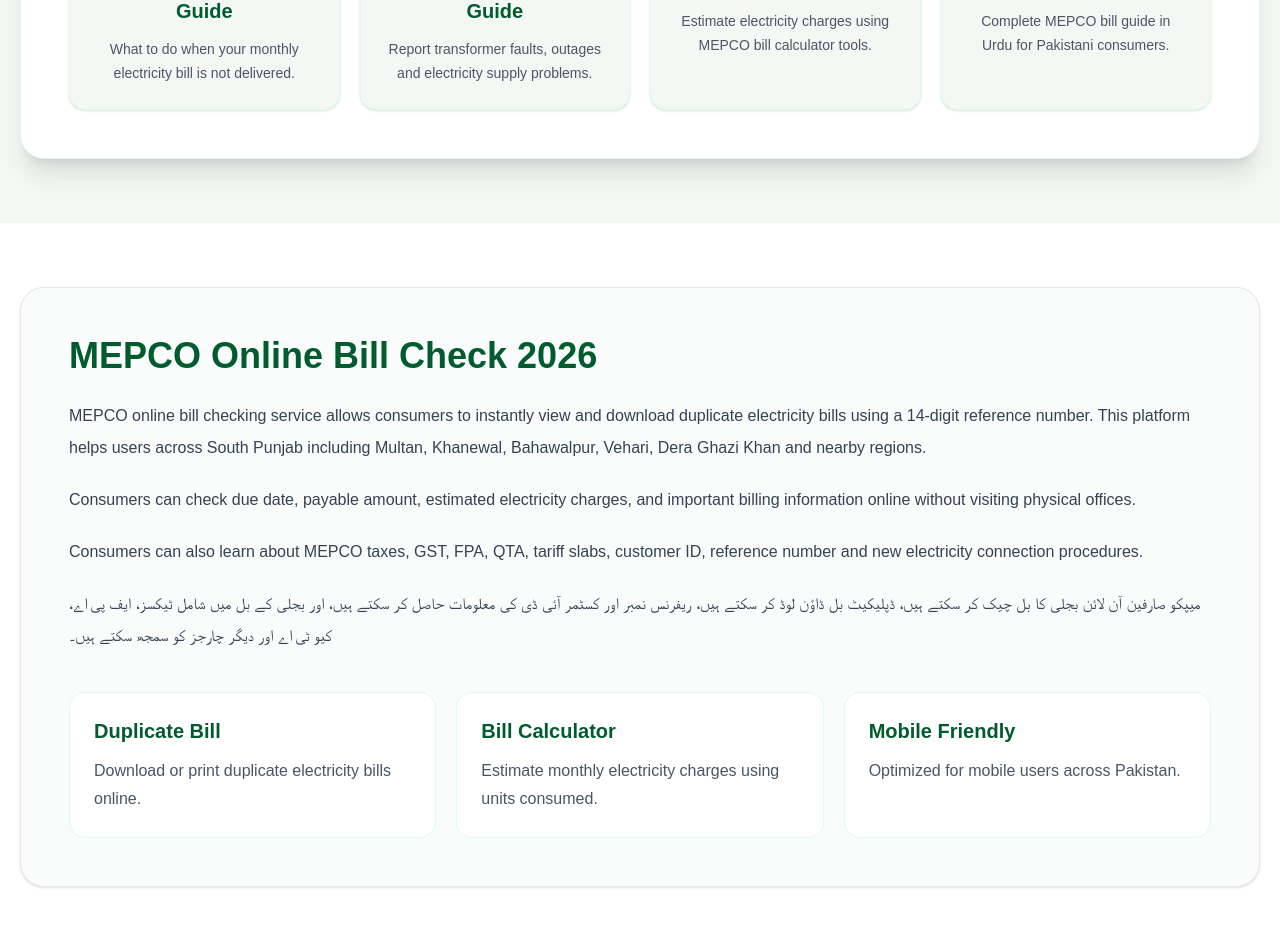
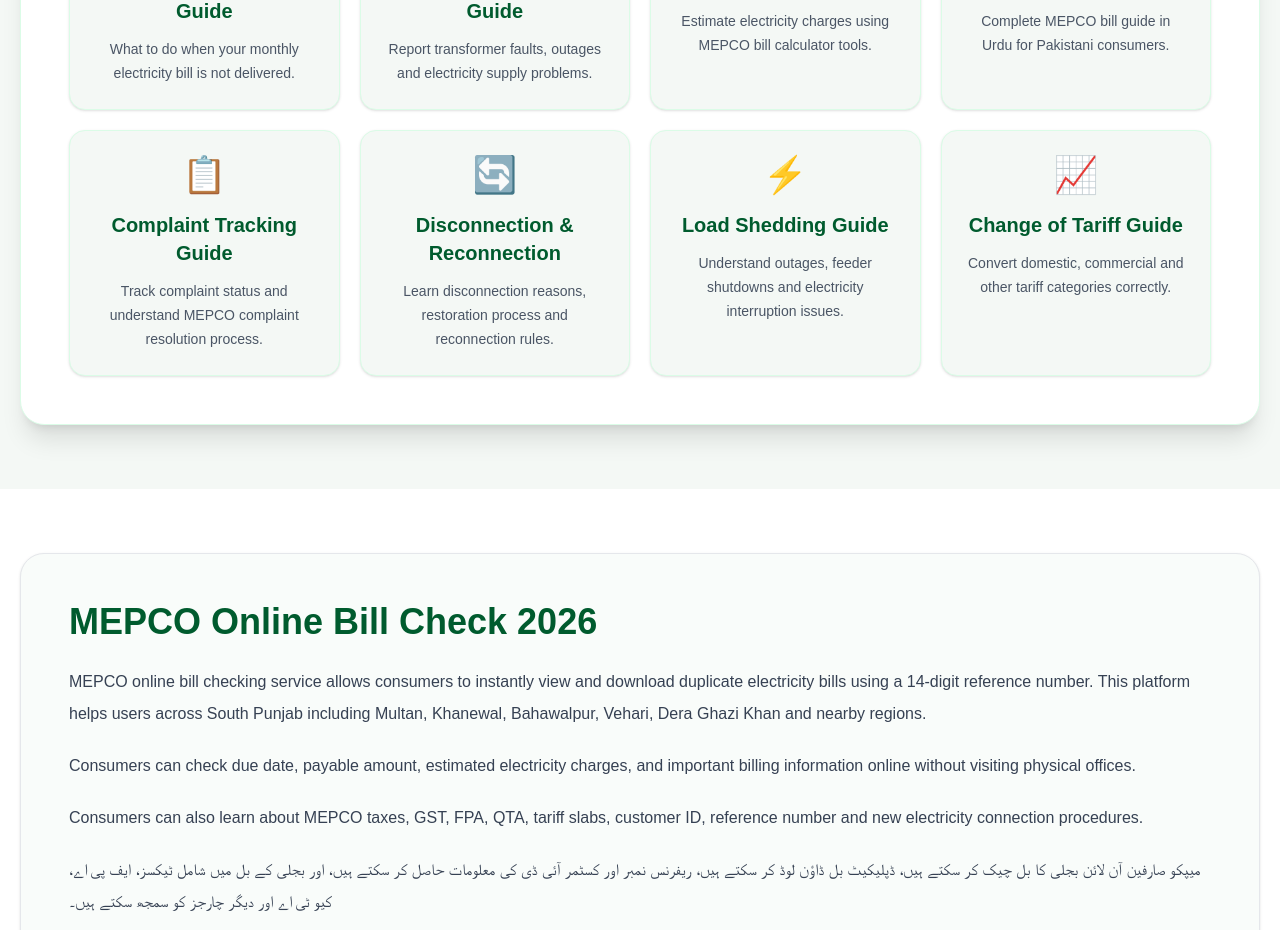
Before and after one commit to drabubakar17-svg/mepco-website, a Next.js app: page / in a window 1280 px wide. Shown: the part 8160-9090 px from the top of the page. Built offline with nearby package versions, Linux system fonts and the light colour scheme.

Commit message:
Added latest authority guides to homepage hub

```diff
--- a/app/page.tsx
+++ b/app/page.tsx
@@ -977,6 +977,29 @@
   <h3 className="mt-4 text-xl font-black text-[#005b2e]">Urdu Guide</h3>
   <p className="mt-3 text-sm leading-6 text-gray-600">Complete MEPCO bill guide in Urdu for Pakistani consumers.</p>
 </a>
+<a href="/mepco-complaint-tracking-guide" className="rounded-2xl border border-green-100 bg-[#f4f8f5] p-6 text-center shadow-sm transition hover:-translate-y-2 hover:bg-green-50 hover:shadow-xl">
+  <div className="text-4xl">📋</div>
+  <h3 className="mt-4 text-xl font-black text-[#005b2e]">Complaint Tracking Guide</h3>
+  <p className="mt-3 text-sm leading-6 text-gray-600">Track complaint status and understand MEPCO complaint resolution process.</p>
+</a>
+
+<a href="/mepco-disconnection-reconnection-guide" className="rounded-2xl border border-green-100 bg-[#f4f8f5] p-6 text-center shadow-sm transition hover:-translate-y-2 hover:bg-green-50 hover:shadow-xl">
+  <div className="text-4xl">🔄</div>
+  <h3 className="mt-4 text-xl font-black text-[#005b2e]">Disconnection & Reconnection</h3>
+  <p className="mt-3 text-sm leading-6 text-gray-600">Learn disconnection reasons, restoration process and reconnection rules.</p>
+</a>
+
+<a href="/mepco-load-shedding-guide" className="rounded-2xl border border-green-100 bg-[#f4f8f5] p-6 text-center shadow-sm transition hover:-translate-y-2 hover:bg-green-50 hover:shadow-xl">
+  <div className="text-4xl">⚡</div>
+  <h3 className="mt-4 text-xl font-black text-[#005b2e]">Load Shedding Guide</h3>
+  <p className="mt-3 text-sm leading-6 text-gray-600">Understand outages, feeder shutdowns and electricity interruption issues.</p>
+</a>
+
+<a href="/mepco-change-of-tariff-guide" className="rounded-2xl border border-green-100 bg-[#f4f8f5] p-6 text-center shadow-sm transition hover:-translate-y-2 hover:bg-green-50 hover:shadow-xl">
+  <div className="text-4xl">📈</div>
+  <h3 className="mt-4 text-xl font-black text-[#005b2e]">Change of Tariff Guide</h3>
+  <p className="mt-3 text-sm leading-6 text-gray-600">Convert domestic, commercial and other tariff categories correctly.</p>
+</a>
     </div>
   </div>
 </section>
```
